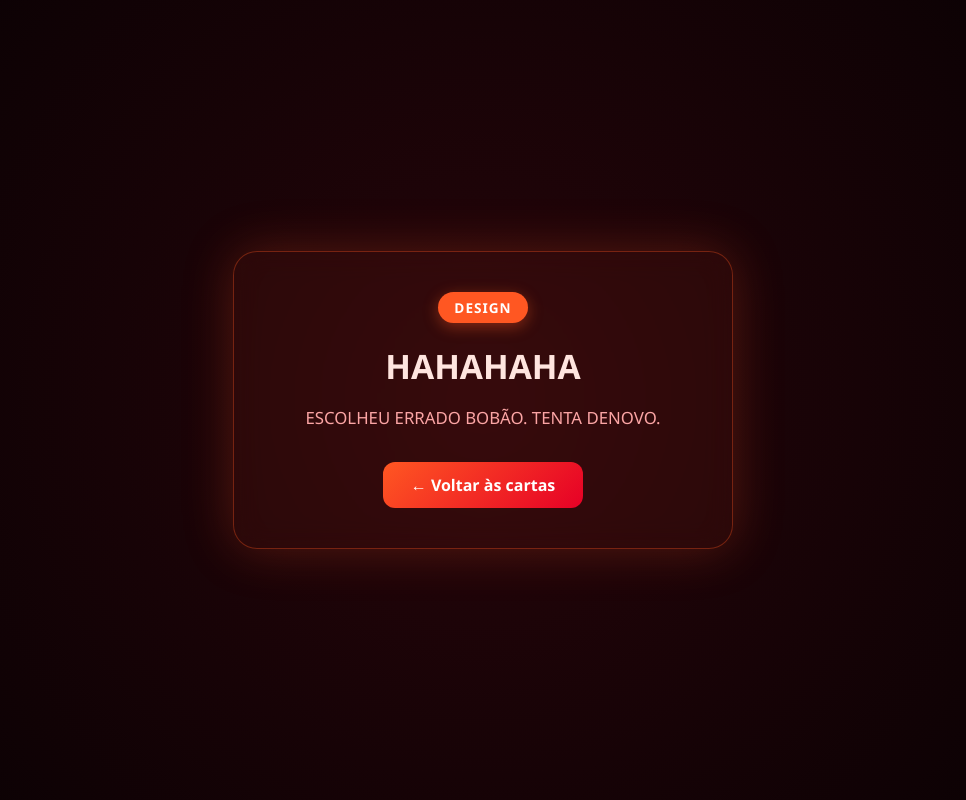
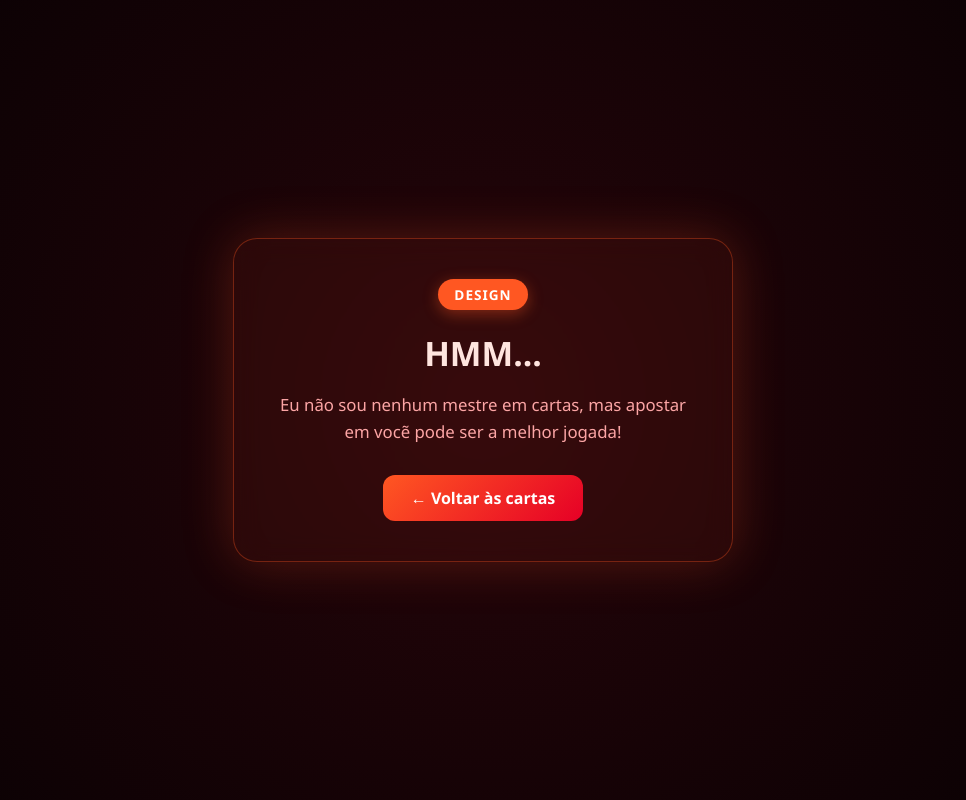
Before and after one commit to etecdevcamily-cmyk/Houver, a plain HTML site: page carta-1.html in a window 1280 px wide. Shown: the whole page, without its empty margins (157-1123 px from the left). Drawn offline with Linux system fonts and the light colour scheme.

Commit message:
alteração

```diff
--- a/carta-1.html
+++ b/carta-1.html
@@ -86,8 +86,8 @@
 <body>
   <div class="cartao">
     <div class="tag">Design</div>
-    <h1>HAHAHAHA</h1>
-    <p>ESCOLHEU ERRADO BOBÃO. TENTA DENOVO.</p>
+    <h1>HMM...</h1>
+    <p>Eu não sou nenhum mestre em cartas, mas apostar em vocẽ pode ser a melhor jogada!</p>
     <a href="index.html" class="btn-voltar">← Voltar às cartas</a>
   </div>
 </body>
```
